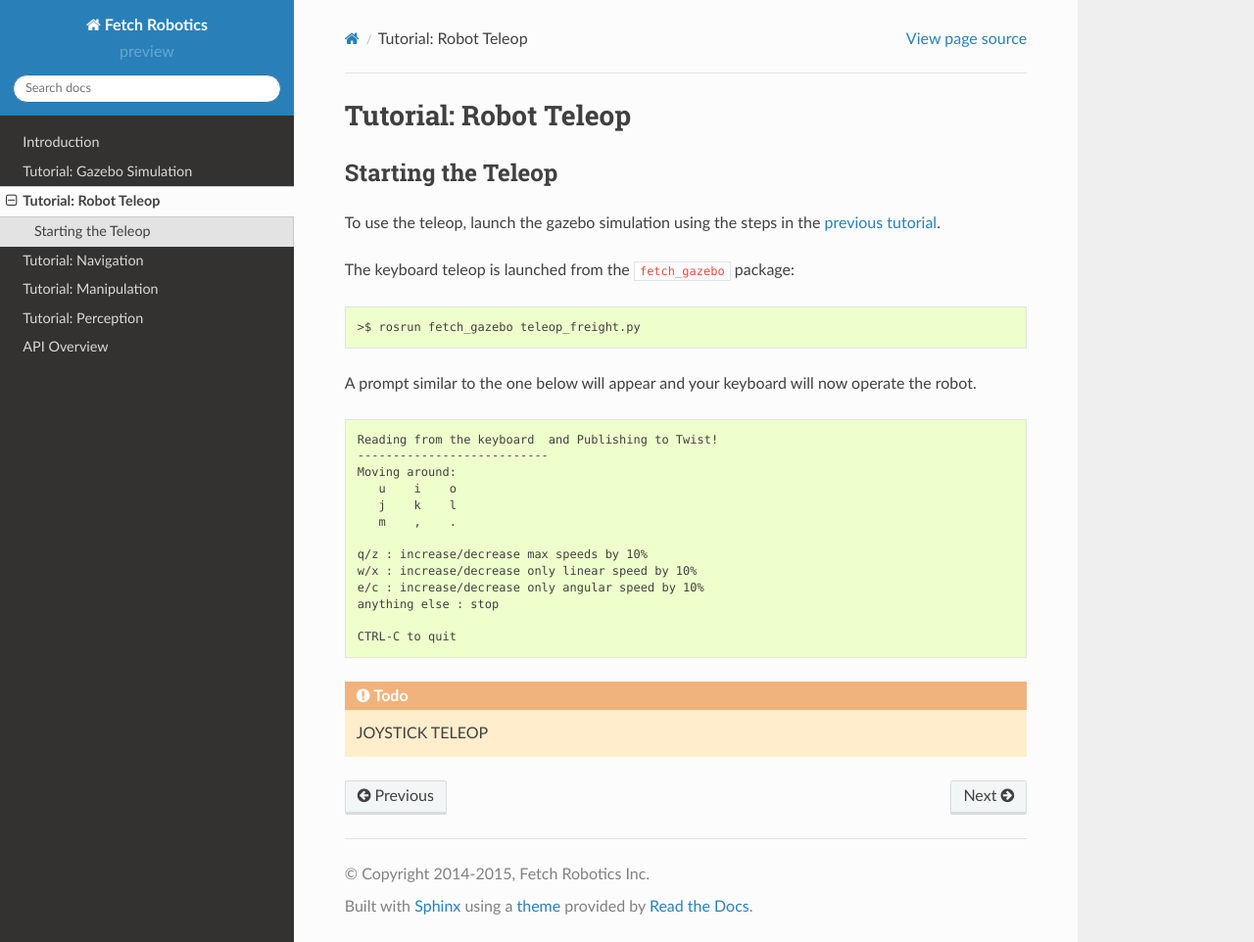
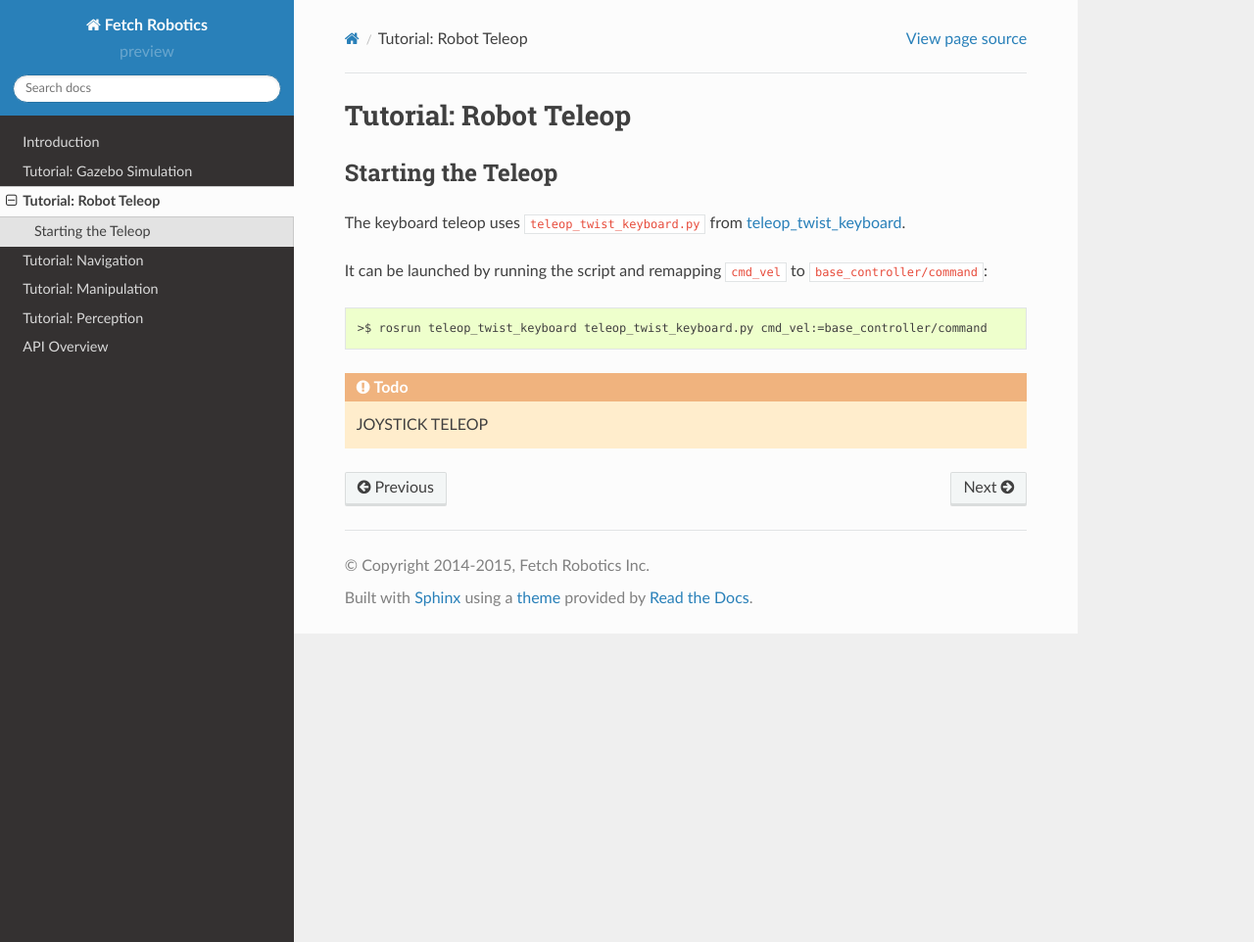
Before and after one commit to fetchrobotics/docs, a Sphinx documentation site: the page built from source/teleop.rst, in a window 1280 px wide and 962 px high. Shown: the whole window at 98% size. Built offline with Sphinx 7.4.7 and the Read the Docs theme 2.0.0, drawn with Linux system fonts in a browser that asks for light colours.

Commit message:
Update teleop page with correct information

```diff
--- a/source/teleop.rst
+++ b/source/teleop.rst
@@ -3,28 +3,14 @@ Tutorial: Robot Teleop
 
 Starting the Teleop
 -------------------
-To use the teleop, launch the gazebo simulation using the steps in the :doc:`previous tutorial</gazebo>`.
+The keyboard teleop uses ``teleop_twist_keyboard.py`` from `teleop_twist_keyboard <http://wiki.ros.org/teleop_twist_keyboard>`_.
 
-The keyboard teleop is launched from the ``fetch_gazebo`` package:
-
+It can be launched by running the script and remapping ``cmd_vel`` to ``base_controller/command``:
 ::
 
-	>$ rosrun fetch_gazebo teleop_freight.py
+	>$ rosrun teleop_twist_keyboard teleop_twist_keyboard.py cmd_vel:=base_controller/command
 
-A prompt similar to the one below will appear and your keyboard will now operate the robot.
-::
-	Reading from the keyboard  and Publishing to Twist!
-	---------------------------
-	Moving around:
-	   u    i    o
-	   j    k    l
-	   m    ,    .
 
-	q/z : increase/decrease max speeds by 10%
-	w/x : increase/decrease only linear speed by 10%
-	e/c : increase/decrease only angular speed by 10%
-	anything else : stop
 
-	CTRL-C to quit
 
 .. todo:: JOYSTICK TELEOP
```
